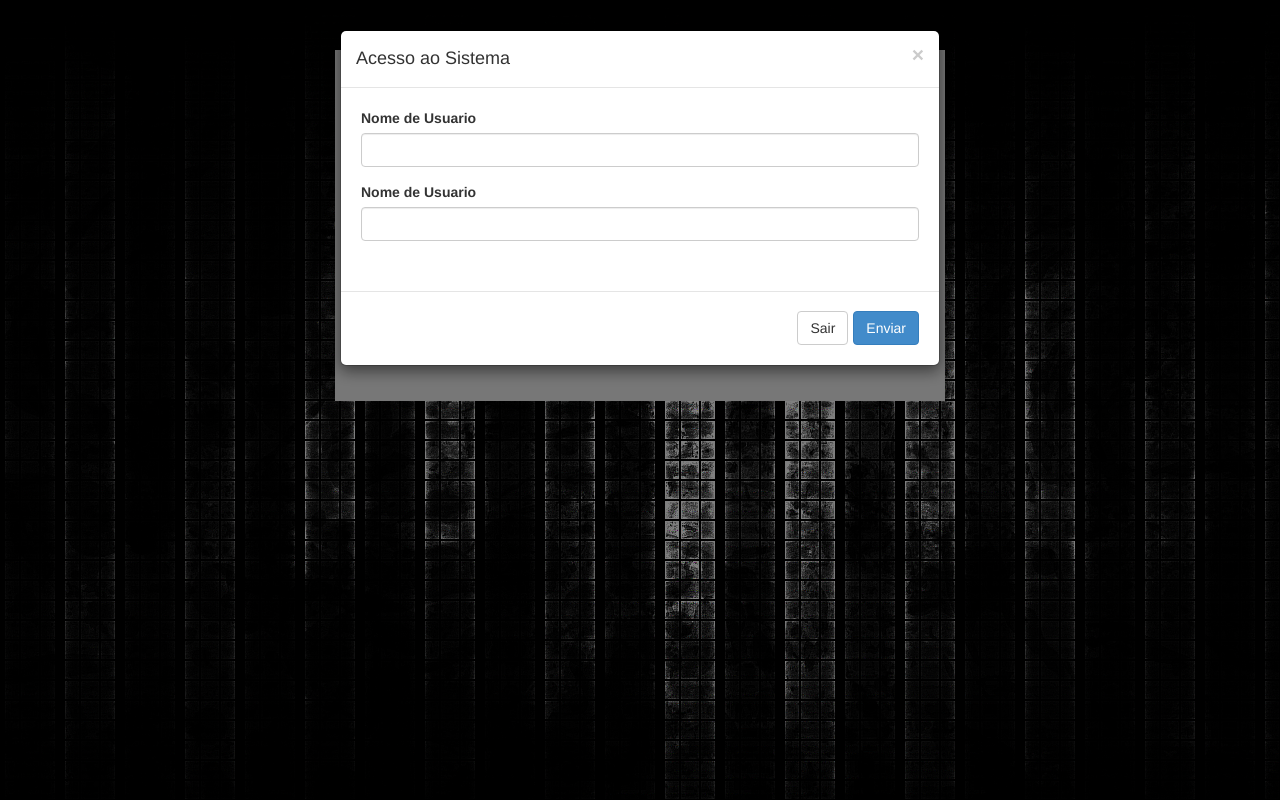
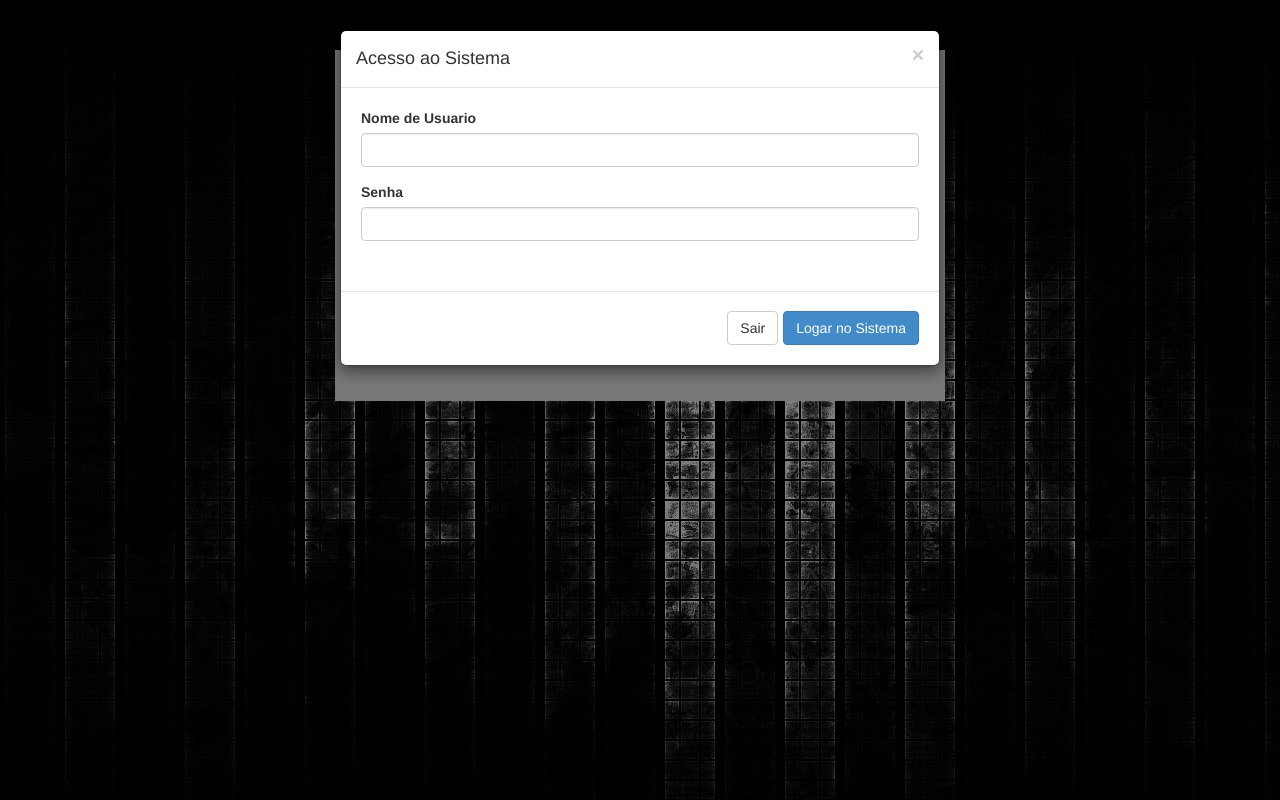
Before and after one commit to juliomarquesjr/RedeAruba, a CodeIgniter app: page /RedeAruba/index.php/login/index in a window 1280 px wide, after a click on "Entrar no Sistema". Run offline with CodeIgniter, Linux system fonts and the light colour scheme.

Commit message:
Alteração no Login

```diff
--- a/application/controllers/dashboard.php
+++ b/application/controllers/dashboard.php
@@ -9,7 +9,7 @@ $dados_menu = array(
     'pg_enviar_msg' => 'dashboard/enviar_msg',
     'pg_cad_dispositivos' => 'dashboard/cad_dispositivos',
     'pg_user_cadastrados' => 'dashboard/rel_usuarios',
-    'pg_envia_cobranca' => 'dashboard/envia_cobranca',);
+    'pg_envia_cobranca' => 'dashboard/cobranca',);
 
 class Dashboard extends CI_Controller {
 
--- a/application/controllers/login.php
+++ b/application/controllers/login.php
@@ -15,8 +15,16 @@ class Login extends CI_Controller {
 
     public function verifica(){
 
-        $this->form_validation->set_rules('usuario', 'Usuario', 'required|trim');
+        $this->form_validation->set_rules('usuario', 'Nome Usuário', 'required|trim');
+        $this->form_validation->set_rules('senha', 'Senha', 'required');
 
+        /*Verifica se a validação passou*/
+        if($this->form_validation->run() == TRUE){
+        echo "Passei";
+        }
+        else{
+        $this->load->view('login/login');
+        $this->load->view('includes/footer');
+        }
     }
-
 }
--- a/application/views/cobranca.php
+++ b/application/views/cobranca.php
@@ -11,7 +11,7 @@
             /*
              * Inicializa o formulario
              */
-            echo form_open('dashboard/envia_cobranca', 'role = \"form\"');
+            echo form_open('dashboard/cobranca', 'role = \"form\"');
 
             /**
              * Exibe mensagem de erro dos campos.
--- a/application/views/login/login.php
+++ b/application/views/login/login.php
@@ -11,7 +11,13 @@
         <link href="<?php echo base_url('assets/css/bootstrap.css"'); ?>" rel="stylesheet">
               <link href="<?php echo base_url('assets/css/sb-admin.css?'); ?>" rel="stylesheet">
         <link rel="stylesheet" href="<?php echo base_url('assets/font-awesome/css/font-awesome.min.css'); ?>">
-
+        <script>
+        $(document).ready(function(){
+            alert("Passei");
+            //$('#loginModal').modal('show');
+            //console.log($('erros').html());
+        });
+        </script>
     </head>
 
     <body background="<?php echo base_url('assets/img/fundo_login.png'); ?>" >
@@ -25,6 +31,11 @@
                 </p><br />
                 <p><a class="btn btn-primary btn-lg" role="button" data-toggle="modal" data-target="#loginModal">Entrar no Sistema</a></p>
             </div>
+            <?php echo validation_errors(
+                    "<div class=\"alert alert-danger alert-dismissable\" id=\"erros\">
+                        <button type=\"button\" class=\"close\" data-dismiss=\"alert\" aria-hidden=\"true\">&times;</button>
+                            <strong>Atenção!</strong> ", "</div>");?>
+
         </div>
 
 
@@ -40,16 +51,13 @@
                         <?php
                         echo form_open('login/verifica', 'role="form"');
 
-                        echo validation_errors(
-                    "<div class=\"alert alert-warning alert-dismissable\">
-                        <button type=\"button\" class=\"close\" data-dismiss=\"alert\" aria-hidden=\"true\">&times;</button>
-                            <strong>Atenção!</strong> ", "</div>");
+
 
                         echo "<div class=\"form-group\"><label>Nome de Usuario</label>";
                         echo form_input(array('name' => 'usuario', 'id' => 'usuario', 'class' => 'form-control'), set_value('nome'));
                         echo "</div>";
 
-                        echo "<div class=\"form-group\"><label>Nome de Usuario</label>";
+                        echo "<div class=\"form-group\"><label>Senha</label>";
                         echo form_password(array('name' => 'senha', 'id' => 'senha', 'class' => 'form-control'), '');
                         echo "</div>";
 
@@ -59,7 +67,7 @@
                     <div class=\"modal-footer\">
                         <button type=\"button\" class=\"btn btn-default\" data-dismiss=\"modal\">Sair</button>" .
 
-                        form_submit(array('name' => 'enviar', 'value' => 'Enviar', 'class' => 'btn btn-primary')) .
+                        form_submit(array('name' => 'enviar', 'value' => 'Logar no Sistema', 'class' => 'btn btn-primary')) .
                         form_close();
                         "</div>";
                         ?>
```
